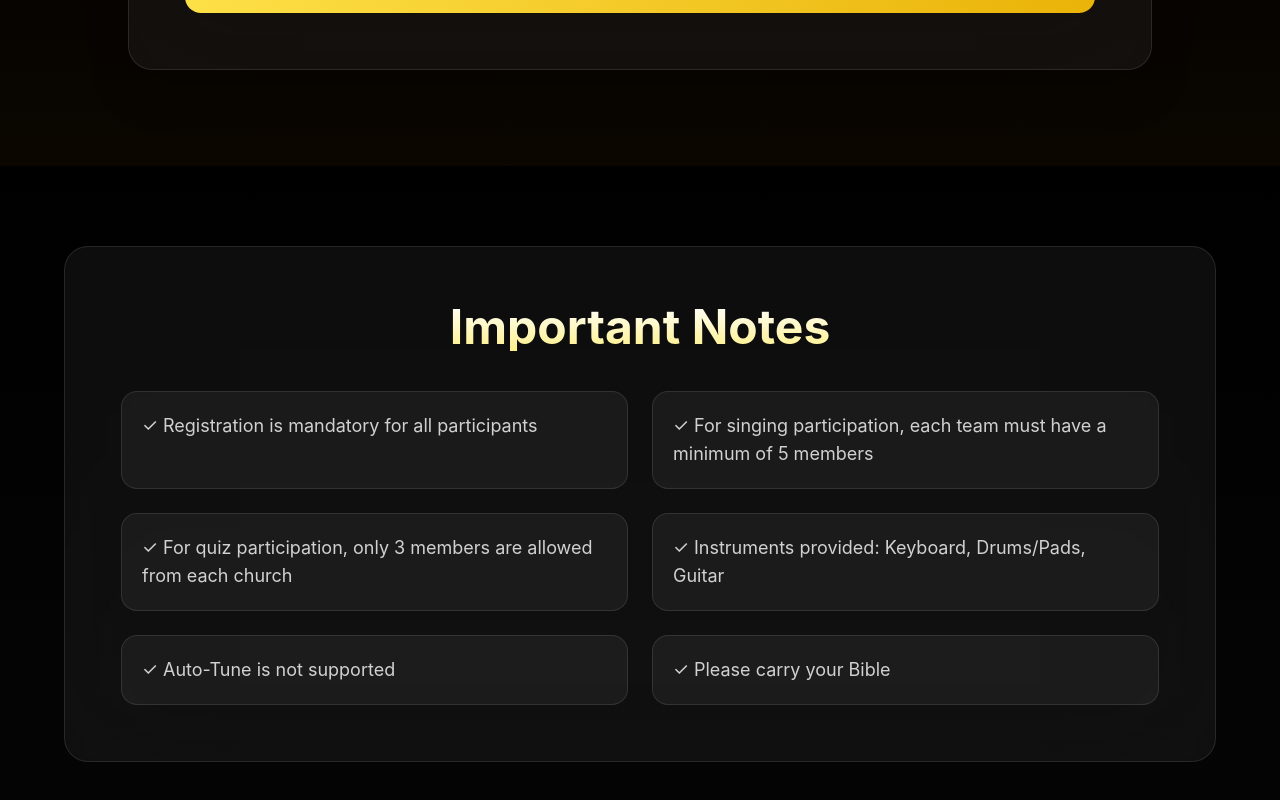
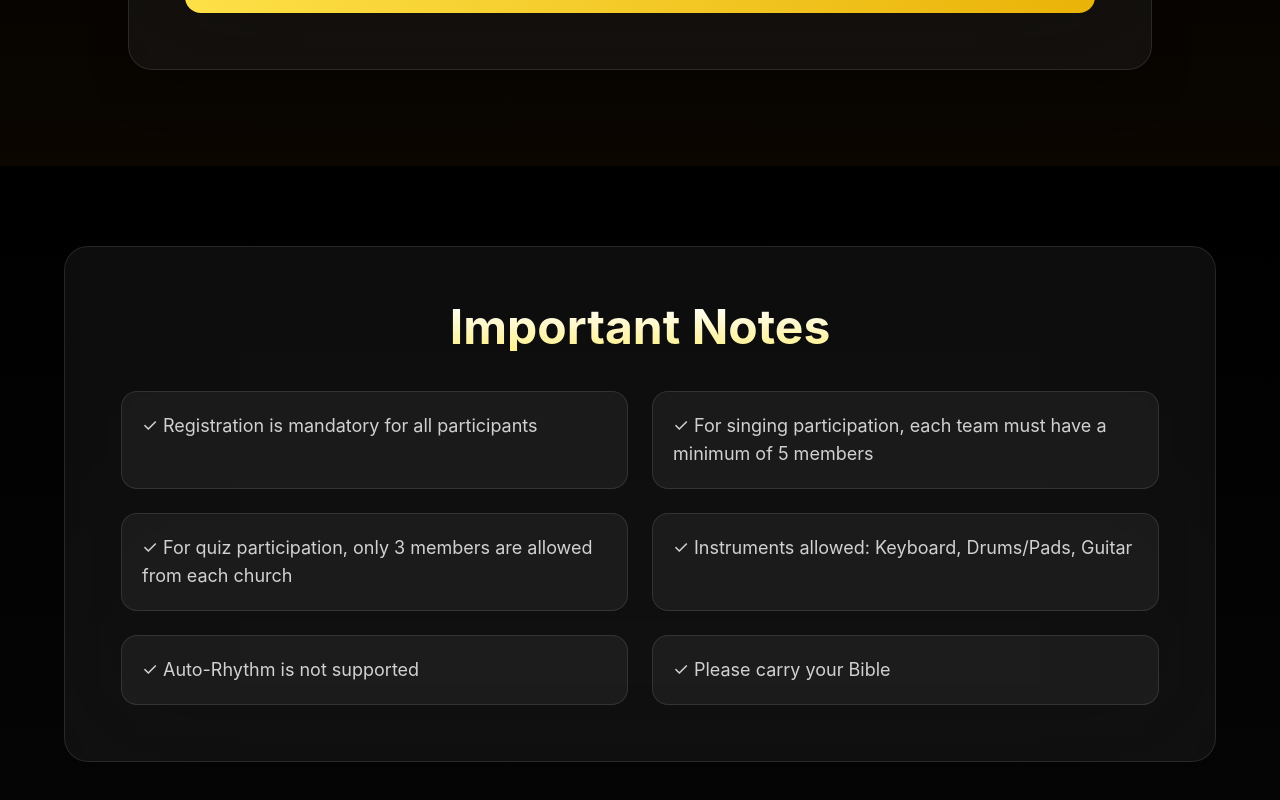
Before and after one commit to pashamkarthikreddy2005/youth-retreat, a React (Vite) app: page / in a window 1280 px wide. Shown: the part 2320-3120 px from the top of the page. Built offline with nearby package versions, Linux system fonts and the light colour scheme.

Commit message:
Made minor changes

```diff
--- a/src/App.jsx
+++ b/src/App.jsx
@@ -264,8 +264,8 @@ await fetch(
               'Registration is mandatory for all participants',
               'For singing participation, each team must have a minimum of 5 members',
               'For quiz participation, only 3 members are allowed from each church',
-              'Instruments provided: Keyboard, Drums/Pads, Guitar',
-              'Auto-Tune is not supported',
+              'Instruments allowed: Keyboard, Drums/Pads, Guitar',
+              'Auto-Rhythm is not supported',
               'Please carry your Bible',
             ].map((note) => (
               <div key={note} className='rounded-2xl border border-white/10 bg-white/5 p-5'>
```
